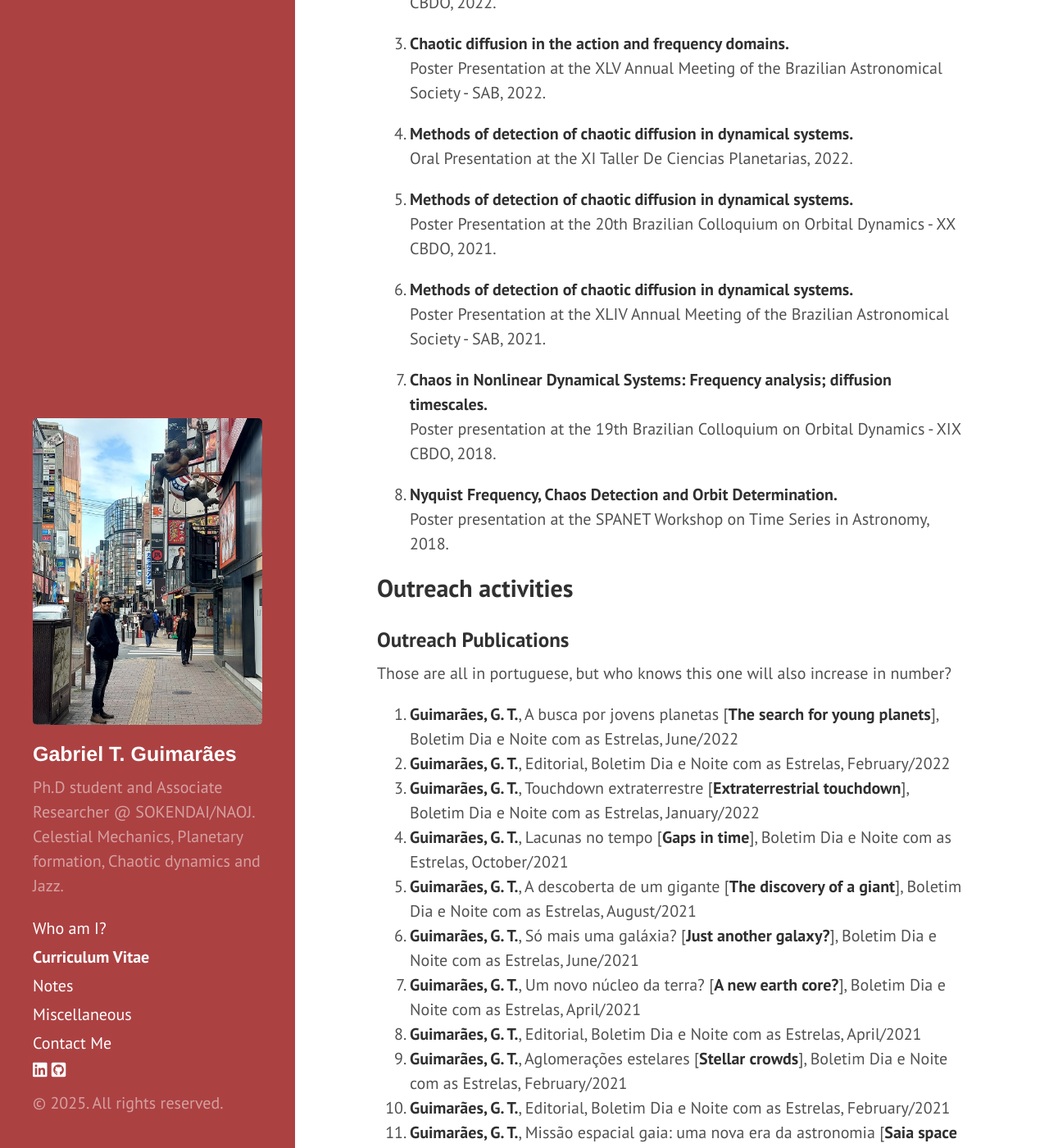
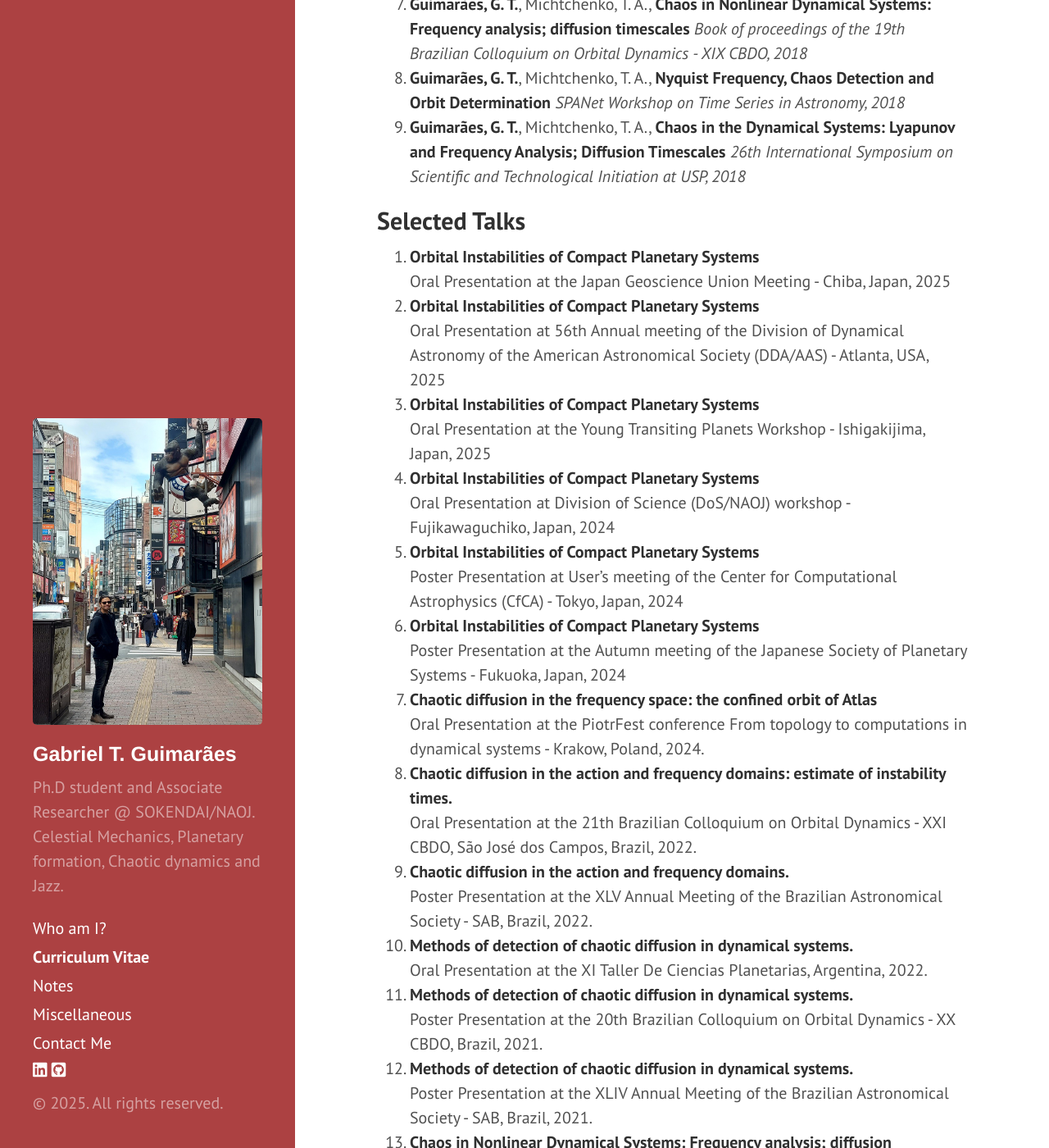
Before and after one commit to gabrieltxg/gabrieltxg.github.io, a Jekyll site: the page built from _pages/2-cv.md, in a window 1280 px wide and 1400 px high, scrolled down 3355 px. Shown: the whole window at 82% size. Built offline with Jekyll 4.4.1, drawn with Linux system fonts in a browser that asks for light colours; nearby versions of some CDN libraries; Markdown is read by kramdown in place of the engine named in the settings; a style sheet for code colours, icons or effects is not loaded; some of the changed text lies outside the part shown.

Commit message:
Update 2-cv.md

```diff
--- a/_pages/2-cv.md
+++ b/_pages/2-cv.md
@@ -4,7 +4,7 @@
 permalink: /cv
 ---
 
-Currently I'm a Ph.D candidate at SOKENDAI under supervision of professor [Eiichiro Kokubo](https://www.cfca.nao.ac.jp/~kokubo/) and an Associate Researcher at the National Astronomical Observatory of Japan.
+Currently I'm a Ph.D candidate at SOKENDAI and an Associate Researcher at the National Astronomical Observatory of Japan (NAOJ).
 
 You can see a brief version of my inside-and-outside-of-academia experience [here](#cv).
 
@@ -12,7 +12,7 @@
 
 If you are interested in some of my talks and presentations, come [here](#selected-talks).
 
-Finally - but definitely not least - , some outreach activity can be seen [here](#outreach-activities) (all in portuguese).
+Finally (but definitely not least), some outreach activity can be seen [here](#outreach-activities) (all in portuguese).
 
 A PDF version of it can be accessed [here](https://github.com/gabrieltxg/gabrieltxg.github.io/raw/main/public/cv_gabriel.pdf)
 
@@ -23,7 +23,7 @@
   * Supervisor: [Eiichiro Kokubo](https://www.cfca.nao.ac.jp/~kokubo/)
 * M.Sc in Astronomy, University of São Paulo (IAG-USP), Brazil. 2020 - 2023
   * Research Project: _Tools for detection of chaotic diffusion in dynamical systems_
-  * Supervisor: Tatiana Michtchenko
+  * Supervisor: [Tatiana Michtchenko](https://scholar.google.com/citations?hl=pt-BR&user=hgmZ1DoAAAAJ&view_op=list_works)
 * B.Sc in Physics, University of São Paulo (IF-USP), Brazil. 2019 - 2019
 * B.Sc in Astronomy, University of São Paulo (IAG-USP), Brazil. 2012-2018
   * Research Project: _Chaos in Nonlinear Dynamical Systems: Frequency and Lyapunov Analysis; Web of Resonances_
@@ -39,7 +39,14 @@
 * Coordination for the Improvement of Higher Education Personnel (CAPES). 2020 - 2022
 * National Council for Scientific and Technological Development (CNPq). 2017 - 2018
 
+#### Grants
+* SOKENDAI Overseas Travel Fund to attend DDA/AAS meeting (2025, $\approx$ USD1.320$)
+* SOKENDAI Overseas Travel Fund to attend NBIA Summer School (2024, $\approx$ USD2.000$)
+
 ### Other Relevant Experience
+1. The Niels Bohr International Academy Summer School on Astrophysical Dynamics of Gravitating Systems, Copenhagen, Denmark. August/2024
+
+#### Professional Experience
 * Data Scientist at Fieldpro, Brazil. 2022 - 2023
 * Data Analyst at São Paulo Municipal Government, Brazil. 2018-2020
 * Web Development Intern at University of São Paulo (IAG-USP), Brazil. 2013 - 2014
@@ -50,8 +57,11 @@
 
 ### Peer-reviewed Papers Publilshed
 
-1. **Guimarães, G. T.**, Michtchenko, T. A., **Chaotic diffusion in the action and frequency domains: estimate of instability times.** _The European Physical Journal Special Topics_.
+#### First-author
+1. **Guimarães, G. T.**, Michtchenko, T. A., **Chaotic diffusion in the action and frequency domains: estimate of instability times**, _The European Physical Journal Special Topics_.
    https://doi.org/10.1140/epjs/s11734-023-01017-x
+#### Second and third-author
+2. Ceccatto, D. T., Callegari, N., **Guimarães, G. T.** , Gimenez, K., **Orbital dynamics of Atlas (S XV): Its current orbit and the recent past**, _Planetary and Space Science_. https://doi.org/10.1016/j.pss.2024.106016.
 
 ### Master's thesis
 1. **Guimarães, G. T.**, Michtchenko, T. A., **Tools for detection of chaotic diffusion in dynamical systems.**
@@ -59,43 +69,40 @@
 
 
 ### Papers published in Conference Proceedings
-1. **Guimarães, G. T.**, Michtchenko, T. A., **Chaotic diffusion in the action and frequency domains: estimate of instability times.** _Proceedings of the XLV Annual Meeting of the Brazilian Astronomical Society, 2022_
-https://sab-astro.org.br/sab/publicacoes/boletim-da-sab-vol-34/
+1. **Guimarães, G. T.**, Michtchenko, T. A., **Chaotic diffusion in the action and frequency domains: estimate of instability times.** _Proceedings of the XLV Annual Meeting of the Brazilian Astronomical Society, 2022_ https://sab-astro.org.br/sab/publicacoes/boletim-da-sab-vol-34/
 
 ### Abstracts Published in Conference Proceedings
-1. **Guimarães, G. T.**, Michtchenko, T. A., **Chaotic diffusion in the action and frequency domains: estimate of instability times** _Book of proceedings of the 21th Brazilian Colloquium on Orbital Dynamics - XXI CBDO, 2022_
-2. **Guimarães, G. T.**, Michtchenko, T. A., **Chaotic diffusion in the action and frequency domains** _Book of Proceedings of the XLV Annual Meeting of the Brazilian Astronomical Society, 2022_
-3. **Guimarães, G. T.**, Michtchenko, T. A., **Methods of detection of chaotic diffusion in dynamical systems** _Resúmenes de Presentaciones en Poster at the XI Taller De Ciencias Planetarias, 2022_
-4. **Guimarães, G. T.**, Michtchenko, T. A., **Methods of detection of chaotic diffusion in dynamical systems** _Book of proceedings of the 20th Brazilian Colloquium on Orbital Dynamics - XX CBDO, 2021_
-5. **Guimarães, G. T.**, Michtchenko, T. A., **Methods of detection of chaotic diffusion in dynamical systems** _Book of proceedings of the XLIV Annual Meeting of the Brazilian Astronomical Society - SAB, 2021_
-6. **Guimarães, G. T.**, Michtchenko, T. A., **Chaos in Nonlinear Dynamical Systems: Frequency analysis; diffusion timescales** _Book of proceedings of the 19th Brazilian Colloquium on Orbital Dynamics - XIX CBDO, 2018_
-7. **Guimarães, G. T.**, Michtchenko, T. A., **Nyquist Frequency, Chaos Detection and Orbit Determination** _SPANet Workshop on Time Series in Astronomy, 2018_
-8. **Guimarães, G. T.**, Michtchenko, T. A., **Chaos in the Dynamical Systems: Lyapunov and Frequency Analysis; Diffusion Timescales** _26th International Symposium on Scientific and Technological Initiation at USP, 2018_
+1. **Guimarães, G. T.**, Kokubo, E., **Orbital instabilities in compact planetary systems**, _AAS/Division of Dynamical Astronomy Meeting, 2025_, https://ui.adsabs.harvard.edu/abs/2025DDA....5610304T
+2. **Guimarães, G. T.**, Michtchenko, T. A., **Chaotic diffusion in the action and frequency domains: estimate of instability times** _Book of proceedings of the 21th Brazilian Colloquium on Orbital Dynamics - XXI CBDO, 2022_
+3. **Guimarães, G. T.**, Michtchenko, T. A., **Chaotic diffusion in the action and frequency domains** _Book of Proceedings of the XLV Annual Meeting of the Brazilian Astronomical Society, 2022_
+4. **Guimarães, G. T.**, Michtchenko, T. A., **Methods of detection of chaotic diffusion in dynamical systems** _Resúmenes de Presentaciones en Poster at the XI Taller De Ciencias Planetarias, 2022_
+5. **Guimarães, G. T.**, Michtchenko, T. A., **Methods of detection of chaotic diffusion in dynamical systems** _Book of proceedings of the 20th Brazilian Colloquium on Orbital Dynamics - XX CBDO, 2021_
+6. **Guimarães, G. T.**, Michtchenko, T. A., **Methods of detection of chaotic diffusion in dynamical systems** _Book of proceedings of the XLIV Annual Meeting of the Brazilian Astronomical Society - SAB, 2021_
+7. **Guimarães, G. T.**, Michtchenko, T. A., **Chaos in Nonlinear Dynamical Systems: Frequency analysis; diffusion timescales** _Book of proceedings of the 19th Brazilian Colloquium on Orbital Dynamics - XIX CBDO, 2018_
+8. **Guimarães, G. T.**, Michtchenko, T. A., **Nyquist Frequency, Chaos Detection and Orbit Determination** _SPANet Workshop on Time Series in Astronomy, 2018_
+9. **Guimarães, G. T.**, Michtchenko, T. A., **Chaos in the Dynamical Systems: Lyapunov and Frequency Analysis; Diffusion Timescales** _26th International Symposium on Scientific and Technological Initiation at USP, 2018_
 
 ## Selected Talks
-
-Here's a list of the talks and presentations I gave on academic conferences.
-
-1. **Chaotic diffusion in the frequency space: the confined orbit of Atlas** <br> Oral Presentation at the PiotrFest conference From topology to computations in dynamical systems - Krakow, Poland, 2024.
-2. **Chaotic diffusion in the action and frequency domains: estimate of instability times.** <br> Oral Presentation at the 21th Brazilian Colloquium on Orbital Dynamics - XXI CBDO, 2022.
-
-3. **Chaotic diffusion in the action and frequency domains.** <br>Poster Presentation at the XLV Annual Meeting of the Brazilian Astronomical Society - SAB, 2022.
-
-4. **Methods of detection of chaotic diffusion in dynamical systems.** <br>Oral Presentation at the XI Taller De Ciencias Planetarias, 2022.
-
-5. **Methods of detection of chaotic diffusion in dynamical systems.** <br>Poster Presentation at the 20th Brazilian Colloquium on Orbital Dynamics - XX CBDO, 2021.
-
-6. **Methods of detection of chaotic diffusion in dynamical systems.** <br>Poster Presentation at the XLIV Annual Meeting of the Brazilian Astronomical Society - SAB, 2021.
-
-7. **Chaos in Nonlinear Dynamical Systems: Frequency analysis; diffusion timescales.** <br>Poster presentation at the 19th Brazilian Colloquium on Orbital Dynamics - XIX CBDO, 2018.
-
-8. **Nyquist Frequency, Chaos Detection and Orbit Determination.** <br>Poster presentation at the SPANET Workshop on Time Series in Astronomy, 2018.
+1. **Orbital Instabilities of Compact Planetary Systems** <br>Oral Presentation at the  Japan Geoscience Union Meeting - Chiba, Japan, 2025
+2. **Orbital Instabilities of Compact Planetary Systems** <br>Oral Presentation at 56th Annual meeting of the Division of Dynamical Astronomy of the American Astronomical Society (DDA/AAS) - Atlanta, USA, 2025
+3. **Orbital Instabilities of Compact Planetary Systems** <br>Oral Presentation at the Young Transiting Planets Workshop - Ishigakijima, Japan, 2025
+4. **Orbital Instabilities of Compact Planetary Systems** <br>Oral Presentation at Division of Science (DoS/NAOJ) workshop - Fujikawaguchiko, Japan, 2024
+5. **Orbital Instabilities of Compact Planetary Systems** <br>Poster Presentation at User's meeting of the Center for Computational Astrophysics (CfCA) - Tokyo, Japan, 2024
+6. **Orbital Instabilities of Compact Planetary Systems** <br>Poster Presentation at the Autumn meeting of the Japanese Society of Planetary Systems - Fukuoka, Japan, 2024
+7. **Chaotic diffusion in the frequency space: the confined orbit of Atlas** <br> Oral Presentation at the PiotrFest conference From topology to computations in dynamical systems - Krakow, Poland, 2024.
+8. **Chaotic diffusion in the action and frequency domains: estimate of instability times.** <br> Oral Presentation at the 21th Brazilian Colloquium on Orbital Dynamics - XXI CBDO, São José dos Campos, Brazil, 2022.
+9. **Chaotic diffusion in the action and frequency domains.** <br>Poster Presentation at the XLV Annual Meeting of the Brazilian Astronomical Society - SAB, Brazil, 2022.
+10. **Methods of detection of chaotic diffusion in dynamical systems.** <br>Oral Presentation at the XI Taller De Ciencias Planetarias, Argentina, 2022.
+11. **Methods of detection of chaotic diffusion in dynamical systems.** <br>Poster Presentation at the 20th Brazilian Colloquium on Orbital Dynamics - XX CBDO, Brazil, 2021.
+12. **Methods of detection of chaotic diffusion in dynamical systems.** <br>Poster Presentation at the XLIV Annual Meeting of the Brazilian Astronomical Society - SAB, Brazil, 2021.
+13. **Chaos in Nonlinear Dynamical Systems: Frequency analysis; diffusion timescales.** <br>Poster presentation at the 19th Brazilian Colloquium on Orbital Dynamics - XIX CBDO, São José dos Campos, Brazil, 2018.
+14. **Nyquist Frequency, Chaos Detection and Orbit Determination.** <br>Poster presentation at the SPANET Workshop on Time Series in Astronomy, São Paulo, Brazil, 2018.
 
 ## Outreach activities
 
 ### Outreach Publications
 
-Those are all in portuguese, but who knows this one will also increase in number?
+Those are all in portuguese.
 
 1. **Guimarães, G. T.**, A busca por jovens planetas [**The search for young planets**], Boletim Dia e Noite com as Estrelas, June/2022
 2. **Guimarães, G. T.**, Editorial, Boletim Dia e Noite com as Estrelas, February/2022
```
Also changed, not shown: other parts of _pages/2-cv.md (+1 -1 lines).
